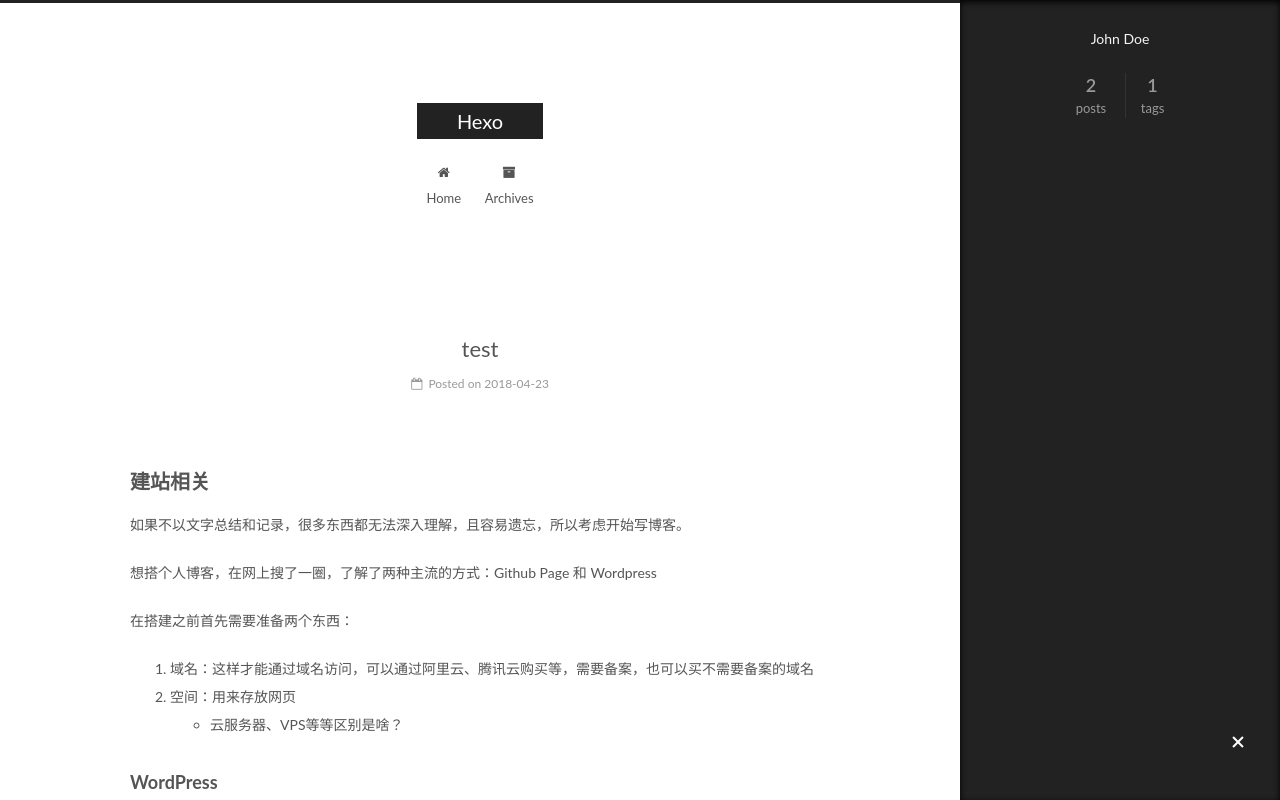
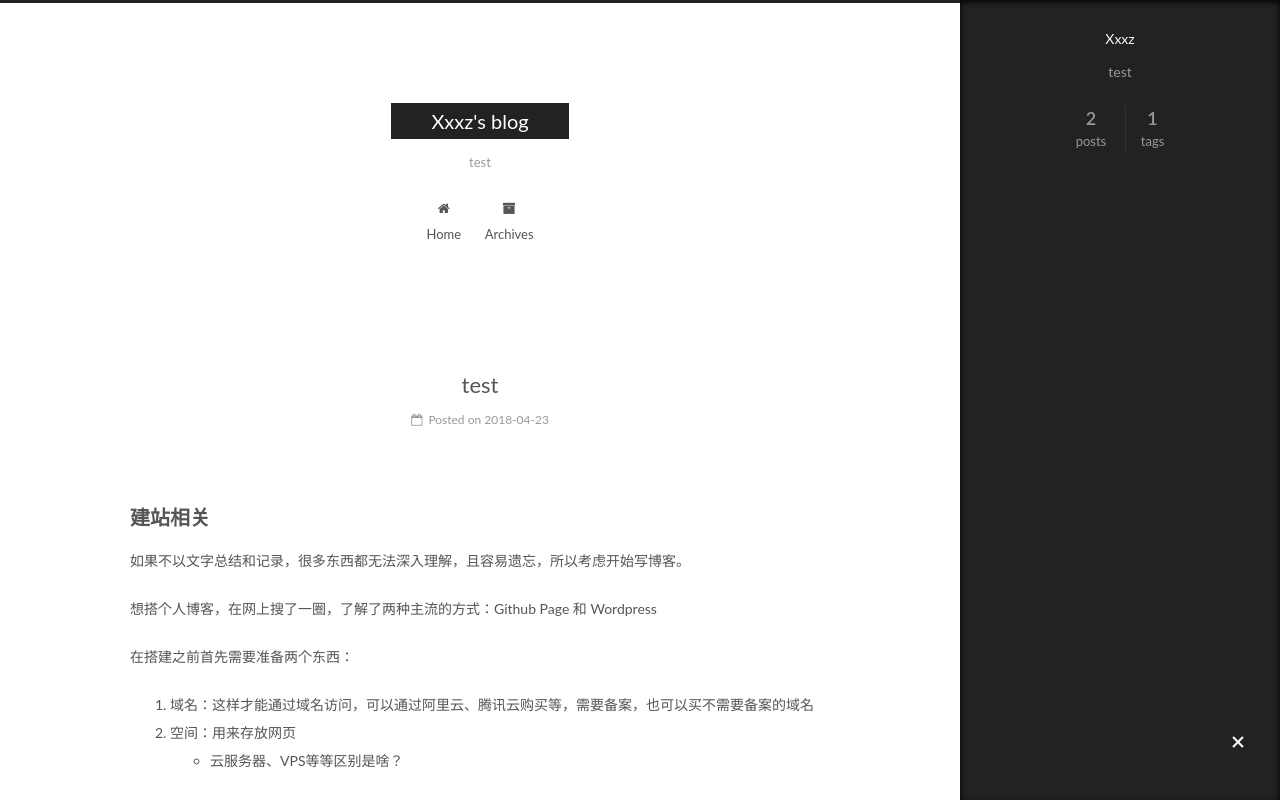
Before and after one commit to Xxxz2016/Xxxz2016.github.io, a plain HTML site: page index.html in a window 1280 px wide. Both pictures are taken after a click on the element 1238 px from the left and 743 px from the top of the page. Shown: the top 800 px of the page. Drawn offline with Linux system fonts and the light colour scheme.

Commit message:
Site updated: 2018-04-23 20:28:34

```diff
--- a/css/main.css
+++ b/css/main.css
@@ -1822,7 +1822,7 @@
   width: 4px;
   height: 4px;
   border-radius: 50%;
-  background: #8a86ff;
+  background: #9cbd6f;
 }
 .links-of-blogroll {
   font-size: 13px;
--- a/index.html
+++ b/index.html
@@ -79,13 +79,16 @@
 
 
 
+<meta name="description" content="test">
 <meta property="og:type" content="website">
-<meta property="og:title" content="Hexo">
+<meta property="og:title" content="Xxxz&#39;s blog">
 <meta property="og:url" content="http://yoursite.com/index.html">
-<meta property="og:site_name" content="Hexo">
+<meta property="og:site_name" content="Xxxz&#39;s blog">
+<meta property="og:description" content="test">
 <meta property="og:locale" content="default">
 <meta name="twitter:card" content="summary">
-<meta name="twitter:title" content="Hexo">
+<meta name="twitter:title" content="Xxxz&#39;s blog">
+<meta name="twitter:description" content="test">
 
 
 
@@ -121,7 +124,7 @@
 
 
 
-  <title>Hexo</title>
+  <title>Xxxz's blog</title>
 
 
 
@@ -152,12 +155,12 @@
     <div class="custom-logo-site-title">
       <a href="/"  class="brand" rel="start">
         <span class="logo-line-before"><i></i></span>
-        <span class="site-title">Hexo</span>
+        <span class="site-title">Xxxz's blog</span>
         <span class="logo-line-after"><i></i></span>
       </a>
     </div>
 
-        <p class="site-subtitle"></p>
+        <p class="site-subtitle">test</p>
 
   </div>
 
@@ -232,13 +235,13 @@
     <link itemprop="mainEntityOfPage" href="http://yoursite.com/2018/04/23/test/">
 
     <span hidden itemprop="author" itemscope itemtype="http://schema.org/Person">
-      <meta itemprop="name" content="John Doe">
+      <meta itemprop="name" content="Xxxz">
       <meta itemprop="description" content="">
       <meta itemprop="image" content="/images/avatar.gif">
     </span>
 
     <span hidden itemprop="publisher" itemscope itemtype="http://schema.org/Organization">
-      <meta itemprop="name" content="Hexo">
+      <meta itemprop="name" content="Xxxz's blog">
     </span>
 
 
@@ -432,13 +435,13 @@
     <link itemprop="mainEntityOfPage" href="http://yoursite.com/2018/04/23/hello-world/">
 
     <span hidden itemprop="author" itemscope itemtype="http://schema.org/Person">
-      <meta itemprop="name" content="John Doe">
+      <meta itemprop="name" content="Xxxz">
       <meta itemprop="description" content="">
       <meta itemprop="image" content="/images/avatar.gif">
     </span>
 
     <span hidden itemprop="publisher" itemscope itemtype="http://schema.org/Organization">
-      <meta itemprop="name" content="Hexo">
+      <meta itemprop="name" content="Xxxz's blog">
     </span>
 
 
@@ -579,8 +582,8 @@
         <div class="site-overview">
           <div class="site-author motion-element" itemprop="author" itemscope itemtype="http://schema.org/Person">
 
-              <p class="site-author-name" itemprop="name">John Doe</p>
-              <p class="site-description motion-element" itemprop="description"></p>
+              <p class="site-author-name" itemprop="name">Xxxz</p>
+              <p class="site-description motion-element" itemprop="description">test</p>
           </div>
 
           <nav class="site-state motion-element">
@@ -644,7 +647,7 @@
   <span class="with-love">
     <i class="fa fa-user"></i>
   </span>
-  <span class="author" itemprop="copyrightHolder">John Doe</span>
+  <span class="author" itemprop="copyrightHolder">Xxxz</span>
 
 
 </div>
```
Also changed, not shown: 2018/04/23/hello-world/index.html (+9 -9 lines), 2018/04/23/test/index.html (+9 -9 lines), archives/2018/04/index.html (+12 -9 lines), archives/2018/index.html (+12 -9 lines), archives/index.html (+12 -9 lines), tags/test/index.html (+12 -9 lines).
